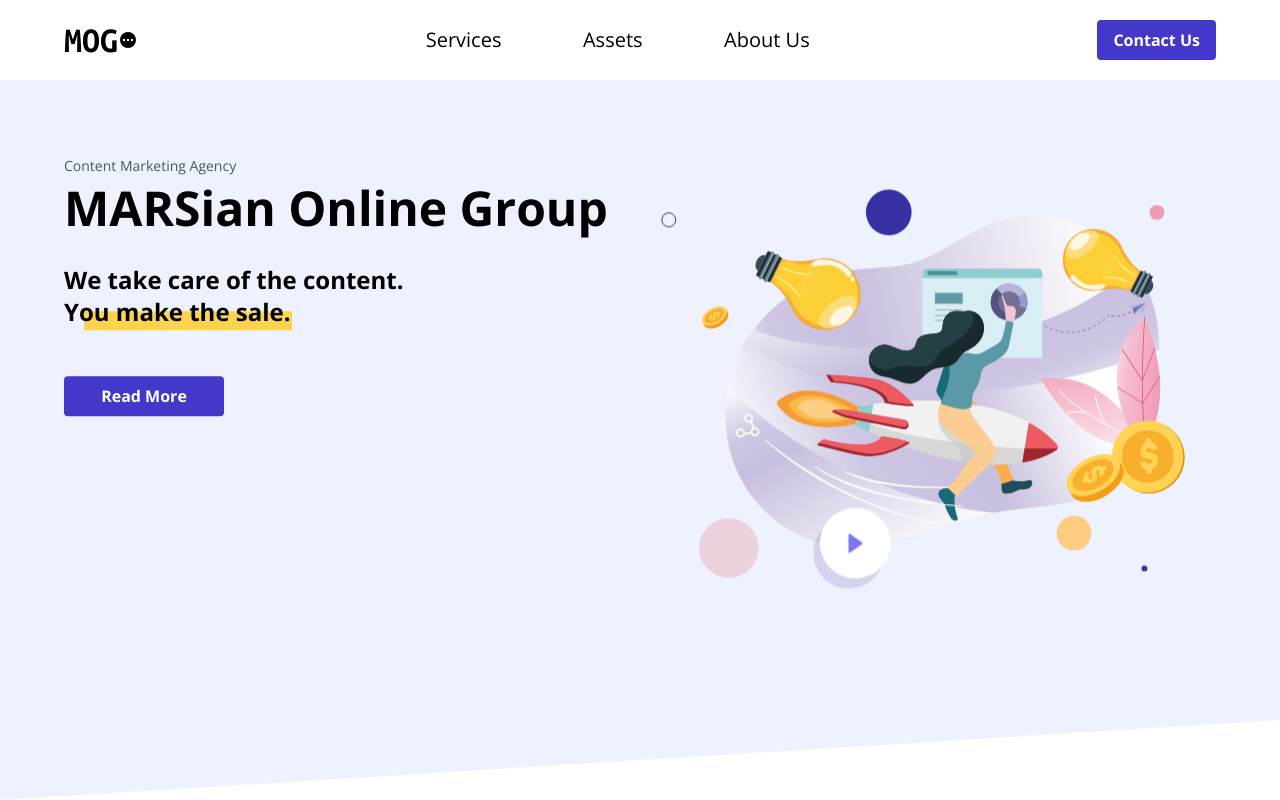
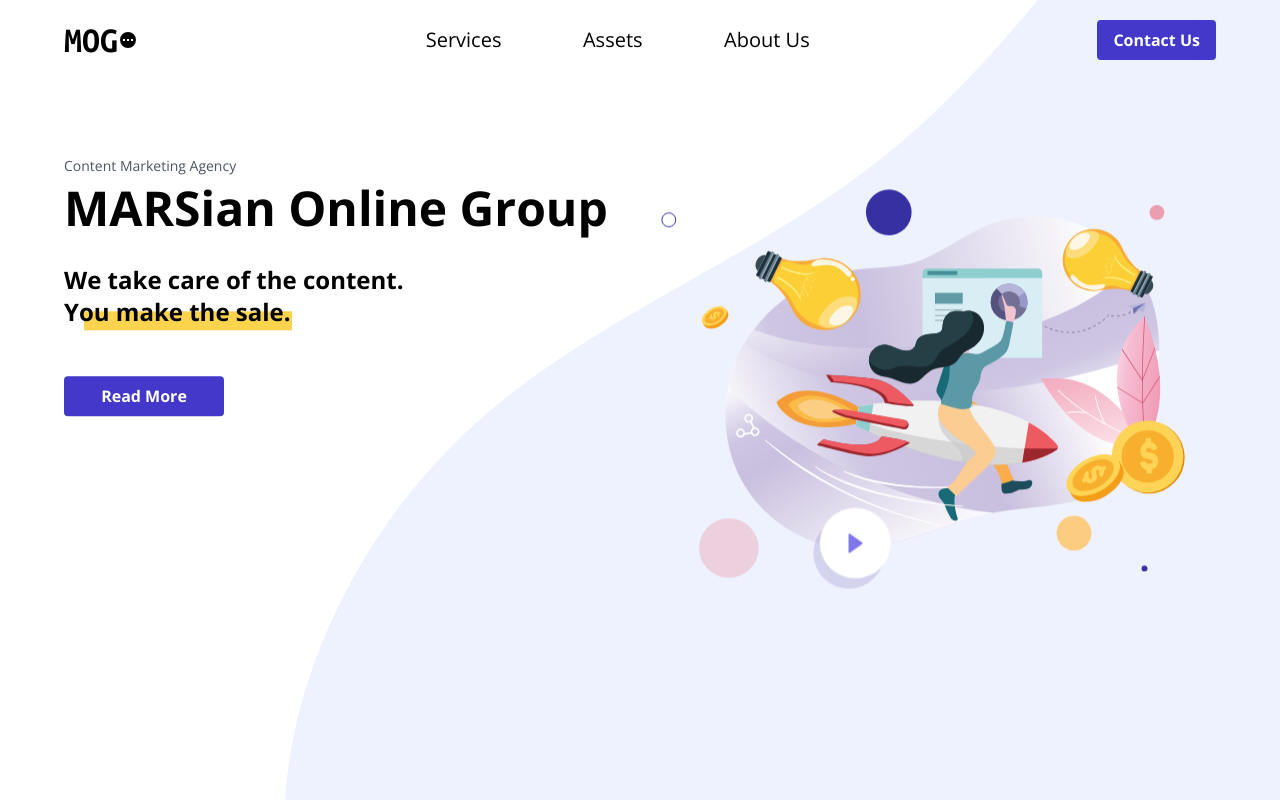
Before and after one commit to rfn900/mob, a Next.js app: page / in a window 1280 px wide. Built offline with nearby package versions, Linux system fonts and the light colour scheme.

Commit message:
Add SVG design elements to Hero

```diff
--- a/components/Hero.js
+++ b/components/Hero.js
@@ -1,7 +1,11 @@
+import HeroBlobSVG from "./HeroBlobSVG";
+import HeroBlobSVGMobile from "./HeroBlobSVGMobile";
 import HeroSvg from "./HeroSvg";
 function Hero() {
   return (
-    <div className="relative flex items-center justify-center clip-path-hero bg-indigo-50 max-h-full xl:h-screen py-24">
+    <div className="relative flex items-center justify-center max-h-full py-24 xl:h-screen">
+      <HeroBlobSVGMobile className="md:hidden" />
+      <HeroBlobSVG className="hidden md:block" />
       <div className="relative flex flex-col w-full max-w-6xl mt-12 xl:flex-row">
         <div className="relative flex flex-col p-6 opacity-0 md:p-12 xl:p-0 animate-load">
           <p className="mb-1 text-sm text-gray-600">Content Marketing Agency</p>
--- /dev/null
+++ b/components/HeroBlobSVG.js
@@ -0,0 +1,15 @@
+export default function HeroBlobSVG() {
+  return (
+    <svg
+      className="absolute hidden md:block"
+      viewBox="0 0 100 160"
+      xmlns="http://www.w3.org/2000/svg"
+    >
+      <path
+        fill="#EEF2FF"
+        d="M40.5,-56C53.7,-46.2,66.3,-35.9,70.5,-22.9C74.7,-9.9,70.6,5.9,64.1,19.3C57.6,32.7,48.8,43.9,37.7,44.7C26.7,45.6,13.3,36.1,0.8,35C-11.7,33.9,-23.5,41.2,-38,41.5C-52.5,41.8,-69.9,35,-75.6,23.2C-81.2,11.4,-75.3,-5.6,-65,-16.1C-54.7,-26.7,-40,-30.8,-28.5,-41.1C-16.9,-51.3,-8.5,-67.7,2.6,-71.3C13.7,-74.9,27.4,-65.7,40.5,-56Z"
+        transform="translate(100 100)"
+      />
+    </svg>
+  );
+}
--- /dev/null
+++ b/components/HeroBlobSVGMobile.js
@@ -0,0 +1,17 @@
+export default function HeroBlobSVGMobile() {
+  return (
+    <svg
+      className="absolute -left-24 md:hidden"
+      width="800"
+      height="700"
+      viewBox="0 0 160 160"
+      xmlns="http://www.w3.org/2000/svg"
+    >
+      <path
+        fill="#EEF2FF"
+        d="M40.5,-56C53.7,-46.2,66.3,-35.9,70.5,-22.9C74.7,-9.9,70.6,5.9,64.1,19.3C57.6,32.7,48.8,43.9,37.7,44.7C26.7,45.6,13.3,36.1,0.8,35C-11.7,33.9,-23.5,41.2,-38,41.5C-52.5,41.8,-69.9,35,-75.6,23.2C-81.2,11.4,-75.3,-5.6,-65,-16.1C-54.7,-26.7,-40,-30.8,-28.5,-41.1C-16.9,-51.3,-8.5,-67.7,2.6,-71.3C13.7,-74.9,27.4,-65.7,40.5,-56Z"
+        transform="translate(100 100)"
+      />
+    </svg>
+  );
+}
--- a/components/Nav.js
+++ b/components/Nav.js
@@ -9,7 +9,7 @@
   });
 
   return (
-    <div className="fixed top-0 z-10 flex items-center justify-center w-screen h-20 px-6 m-auto bg-white sm:px-12">
+    <div className="fixed top-0 z-10 flex items-center justify-center w-screen h-20 px-6 m-auto bg-transparent sm:px-12">
       <div className="flex items-center justify-between w-full max-w-6xl">
         <div className="flex items-center">
           <span className="text-4xl font-bold font-display font-body">MOG</span>
```
